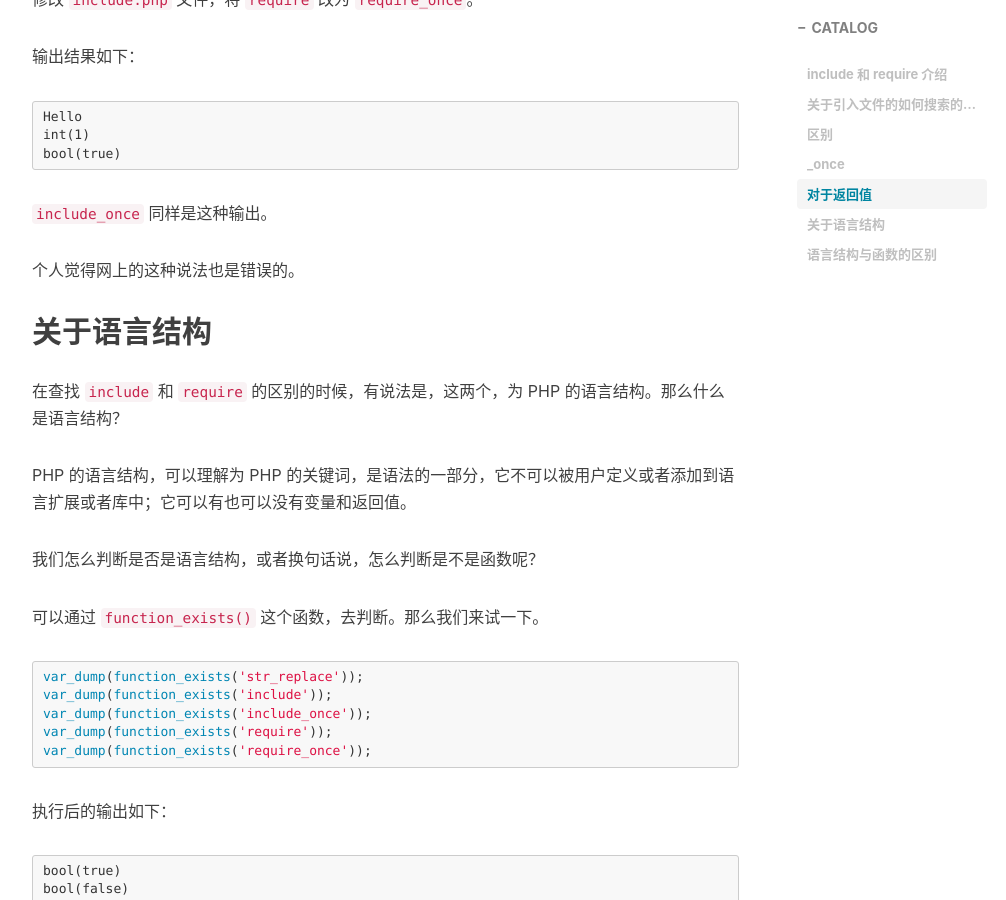
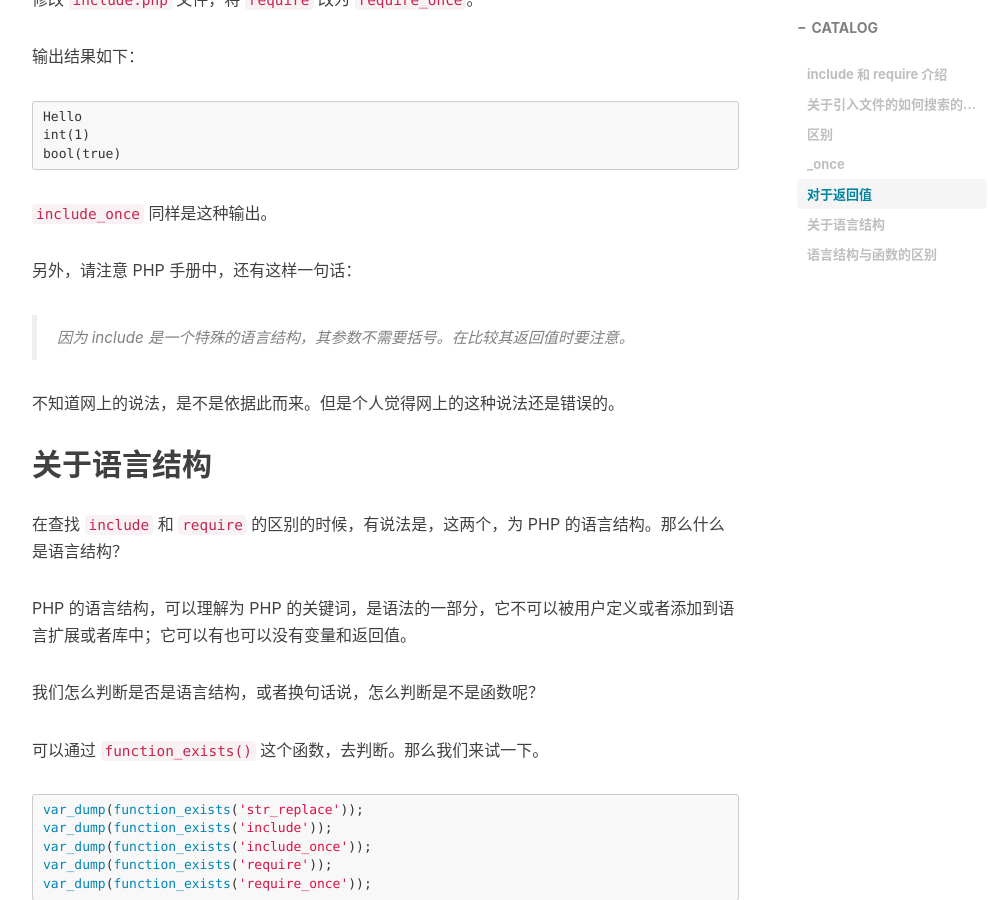
Before and after one commit to Leiow/blog, a Jekyll site: the page built from _posts/2017-08-07-include-require.md, in a window 1280 px wide and 900 px high, scrolled down 3331 px. Shown: the whole window, without its empty margins (233-1239 px from the left). Built offline with Jekyll 4.4.1, drawn with Linux system fonts in a browser that asks for light colours; nearby versions of some CDN libraries; comment, search, counter and statistics services are not loaded.

Commit message:
modify the blog

```diff
--- a/_posts/2017-08-07-include-require.md
+++ b/_posts/2017-08-07-include-require.md
@@ -123,7 +123,11 @@ bool(true)
 
 `include_once` 同样是这种输出。
 
-个人觉得网上的这种说法也是错误的。
+另外，请注意 PHP 手册中，还有这样一句话：
+
+>因为 include 是一个特殊的语言结构，其参数不需要括号。在比较其返回值时要注意。
+
+不知道网上的说法，是不是依据此而来。但是个人觉得网上的这种说法还是错误的。
 
 ## 关于语言结构
 
```
